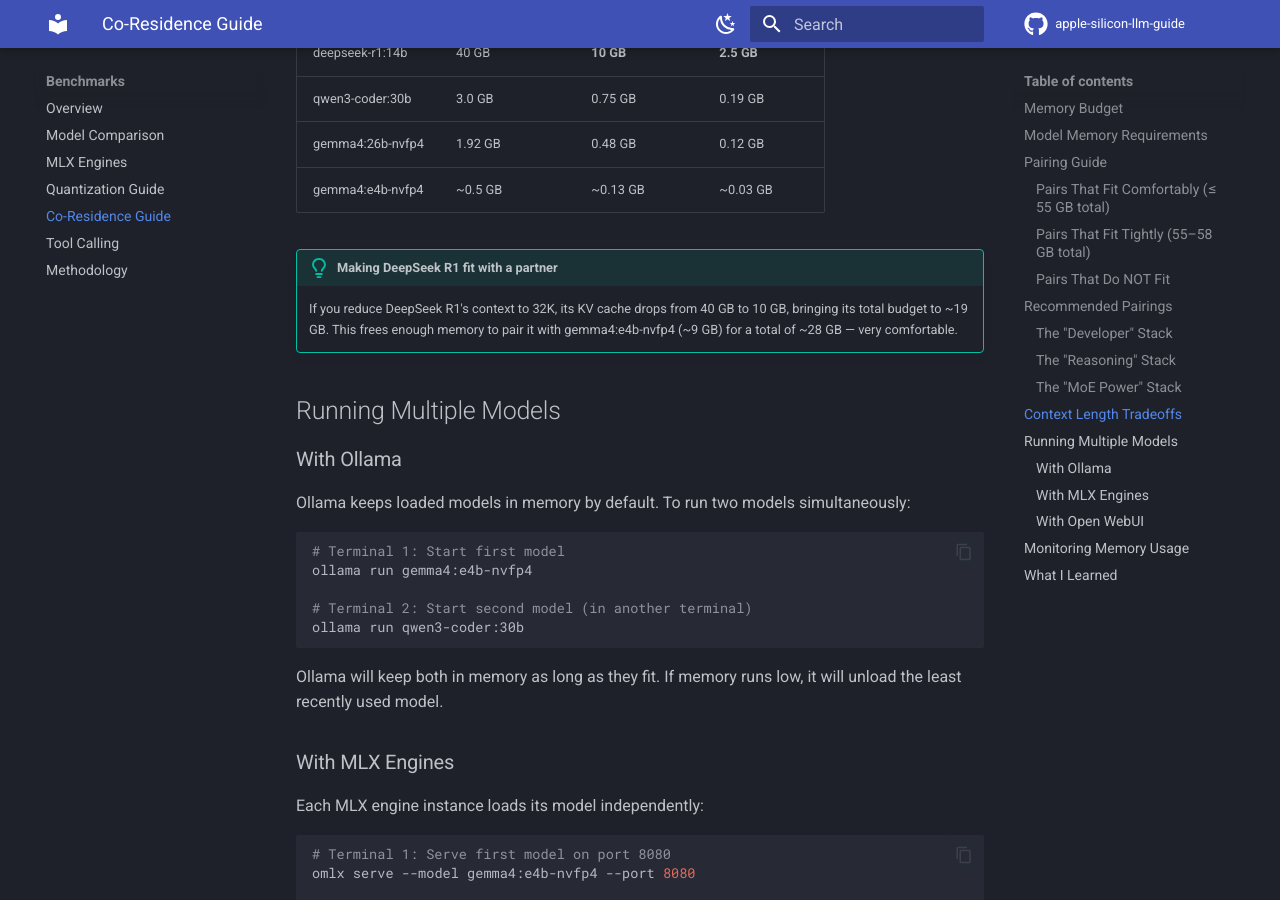
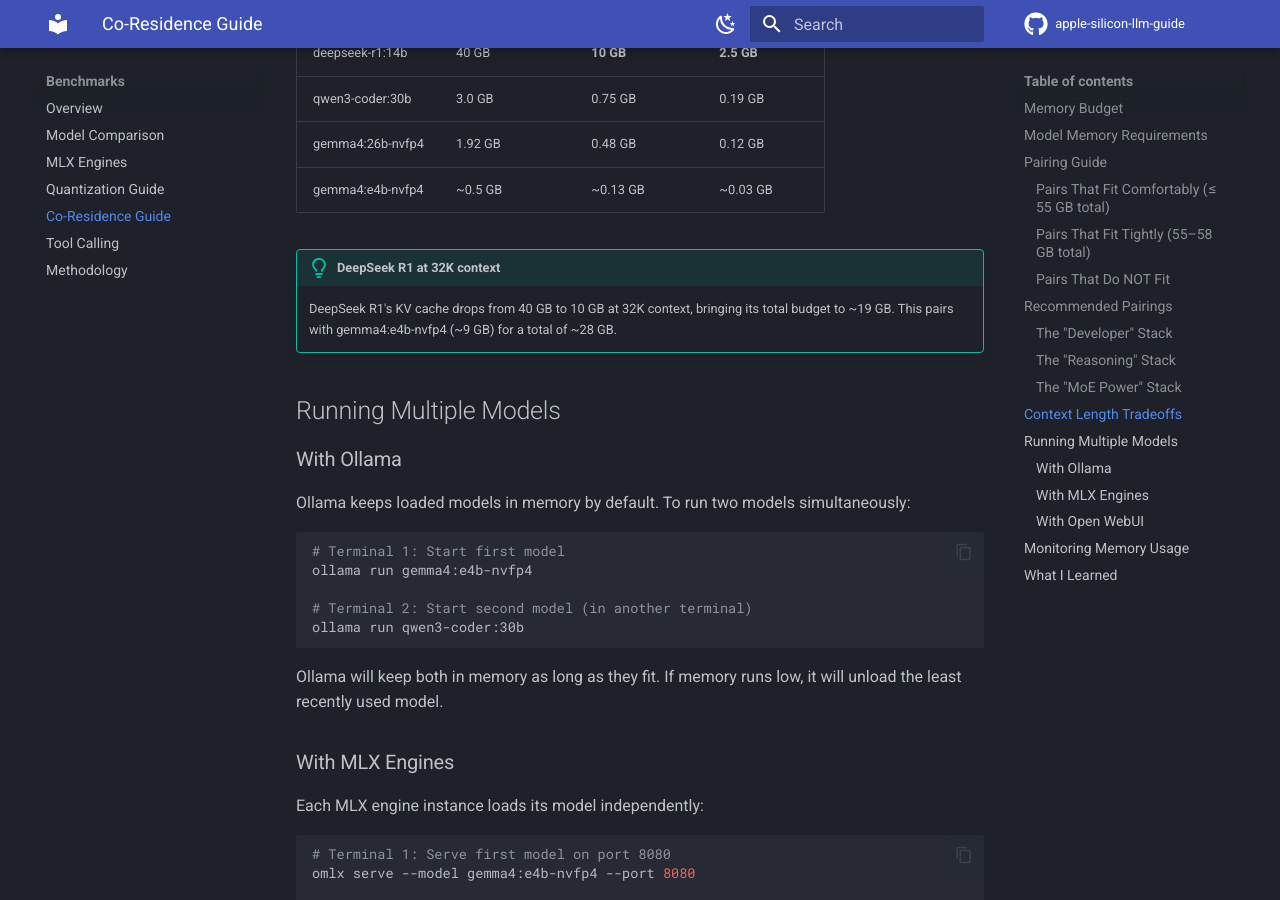
Before and after one commit to j3n0v4/apple-silicon-llm-guide, an MkDocs documentation site: the page built from docs/benchmarks/co-residence.md, in a window 1280 px wide and 900 px high, scrolled down 4638 px. Built offline with MkDocs 1.6.1 and Material for MkDocs 9.7.7, drawn with Linux system fonts in a browser that asks for light colours; comment, search, counter and statistics services are not loaded.

Commit message:
Remove handholding from tips and admonitions

```diff
--- a/docs/benchmarks/co-residence.md
+++ b/docs/benchmarks/co-residence.md
@@ -130,8 +130,8 @@ Reducing context length frees KV cache memory, allowing tighter pairs to fit:
 | gemma4:26b-nvfp4 | 1.92 GB | 0.48 GB | 0.12 GB |
 | gemma4:e4b-nvfp4 | ~0.5 GB | ~0.13 GB | ~0.03 GB |
 
-!!! tip "Making DeepSeek R1 fit with a partner"
-    If you reduce DeepSeek R1's context to 32K, its KV cache drops from 40 GB to 10 GB, bringing its total budget to ~19 GB. This frees enough memory to pair it with gemma4:e4b-nvfp4 (~9 GB) for a total of ~28 GB — very comfortable.
+!!! tip "DeepSeek R1 at 32K context"
+    DeepSeek R1's KV cache drops from 40 GB to 10 GB at 32K context, bringing its total budget to ~19 GB. This pairs with gemma4:e4b-nvfp4 (~9 GB) for a total of ~28 GB.
 
 ## Running Multiple Models
 
```
Also changed, not shown: docs/workarounds/swap-impact.md (+2 -2 lines).
